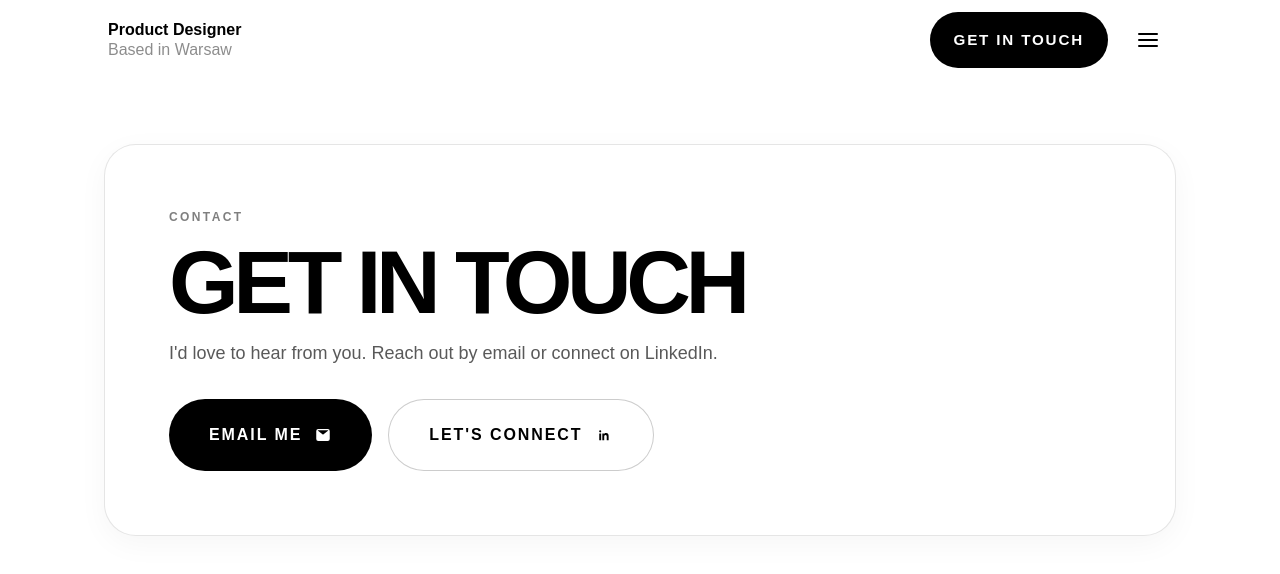
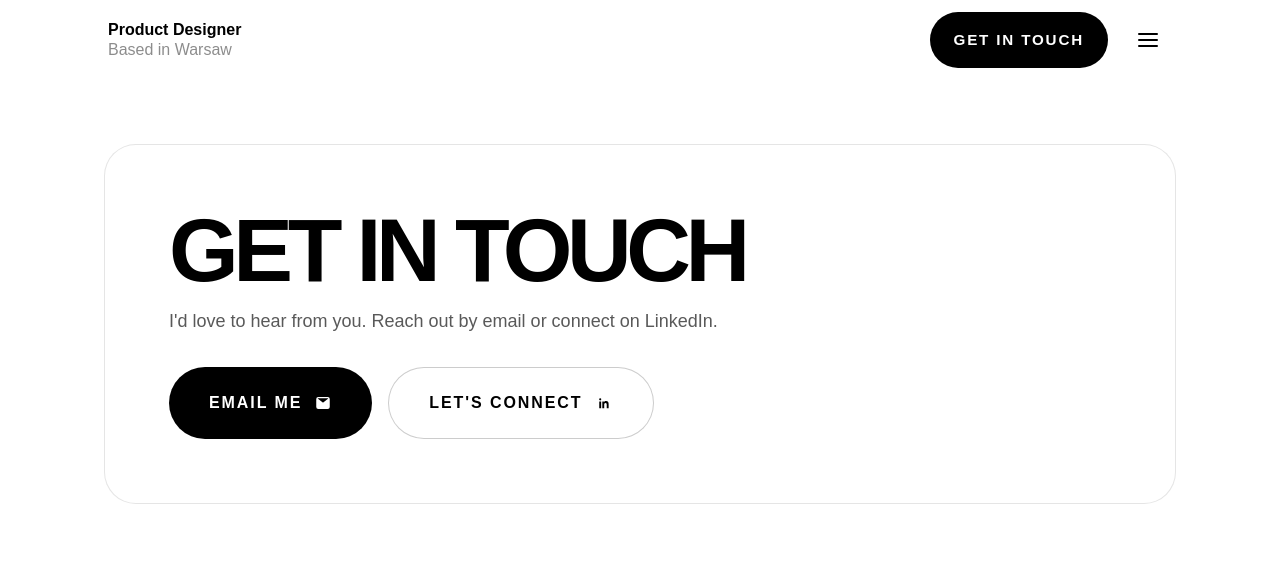
Before and after one commit to jzakrz/jakub-portfolio, a Next.js app: page /get-in-touch in a window 1280 px wide. Shown: the top 574 px of the page. Built offline with nearby package versions, Linux system fonts and the light colour scheme.

Commit message:
Simplify contact card header and remove shadow

```diff
--- a/app/get-in-touch/page.tsx
+++ b/app/get-in-touch/page.tsx
@@ -8,12 +8,8 @@ export default function GetInTouchPage() {
       <Header />
 
       <section className="mx-auto max-w-6xl px-6 pb-16 pt-32 lg:px-10 lg:pb-20 lg:pt-36">
-        <div className="rounded-[2rem] border border-black/10 bg-white px-8 py-10 shadow-[0_8px_30px_rgba(0,0,0,0.04)] sm:px-10 sm:py-12 lg:px-16 lg:py-16">
-          <p className="text-xs font-semibold uppercase tracking-[0.2em] text-black/50">
-            Contact
-          </p>
-
-          <h1 className="mt-4 text-[clamp(3rem,7vw,6rem)] font-black uppercase leading-[0.92] tracking-[-0.06em] text-black">
+        <div className="rounded-[2rem] border border-black/10 bg-white px-8 py-10 sm:px-10 sm:py-12 lg:px-16 lg:py-16">
+          <h1 className="text-[clamp(3rem,7vw,6rem)] font-black uppercase leading-[0.92] tracking-[-0.06em] text-black">
             Get in touch
           </h1>
 
```
